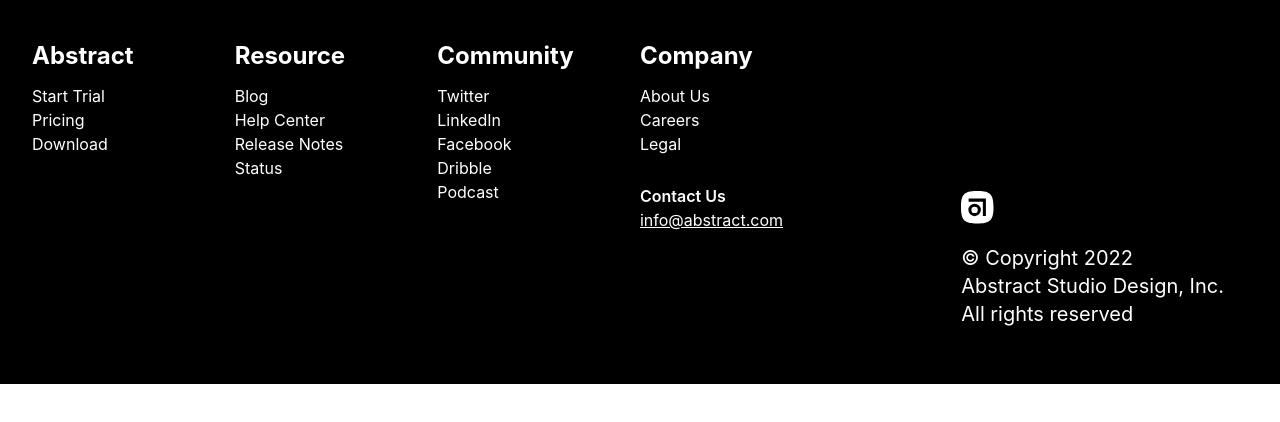
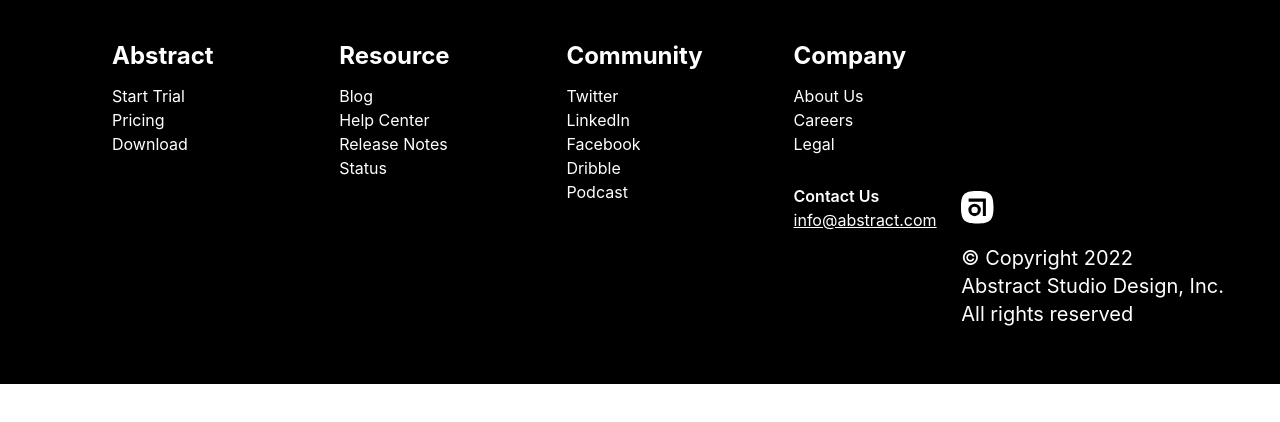
Before and after one commit to likelionTailwind/abstract_tw_1, a website: page src/index.html in a window 1280 px wide. Drawn offline with Linux system fonts and the light colour scheme; a web font is replaced by a local one.

Commit message:
Design: (breakpoint-xl) 반응형 페이지 완성

```diff
--- a/src/index.html
+++ b/src/index.html
@@ -9,10 +9,10 @@
   <link rel="stylesheet" href="./css/style.css" />
 </head>
 <body class="font-pretendard">
-  <footer class="bg-black text-white px-4 pb-16 sm:relative md:px-8 md:h-700 lg:h-96">
+  <footer class="bg-black text-white px-4 pb-16 sm:relative md:px-8 md:h-700 lg:h-96 xl:pl-28">
     <h3 class="sr-only">Help Center Info</h3>
     <ul class="flex flex-row flex-wrap">
-      <li class="basis-1/2 pt-10 pb-8 sm:basis-48 md:basis-1/2 md:pl-10 lg:basis-1/6 lg:pl-0">
+      <li class="basis-1/2 pt-10 pb-8 sm:basis-48 md:basis-1/2 md:pl-10 lg:basis-1/6 lg:pl-0 xl:basis-1/5">
         <h4 class="text-2xl font-bold mb-3">Abstract</h4>
         <ul>
           <li><a href="/">Start Trial</a></li>
@@ -20,7 +20,7 @@
           <li><a href="/">Download</a></li>
         </ul>
       </li>
-      <li class="basis-1/2 pt-10 pb-8 lg:basis-1/6">
+      <li class="basis-1/2 pt-10 pb-8 lg:basis-1/6 xl:basis-1/5">
         <h4 class="text-2xl font-bold mb-3">Resource</h4>
         <ul>
           <li><a href="/">Blog</a></li>
@@ -29,7 +29,7 @@
           <li><a href="/">Status</a></li>
         </ul>
       </li>
-      <li class="basis-1/2 pt-10 pb-8 sm:basis-48 md:basis-1/2 md:pl-10 lg:basis-1/6 lg:pl-0">
+      <li class="basis-1/2 pt-10 pb-8 sm:basis-48 md:basis-1/2 md:pl-10 lg:basis-1/6 lg:pl-0 xl:basis-1/5">
         <h4 class="text-2xl font-bold mb-3">Community</h4>
         <ul>
           <li><a href="/">Twitter</a></li>
@@ -39,7 +39,7 @@
           <li><a href="/">Podcast</a></li>
         </ul>
       </li>
-      <li class="basis-1/2 pt-10 pb-8 lg:basis-1/6">
+      <li class="basis-1/2 pt-10 pb-8 lg:basis-1/6 xl:basis-1/5">
         <h4 class="text-2xl font-bold mb-3">Company</h4>
         <ul>
           <li><a href="/">About Us</a></li>
```
Also changed, not shown: src/css/style.css.
